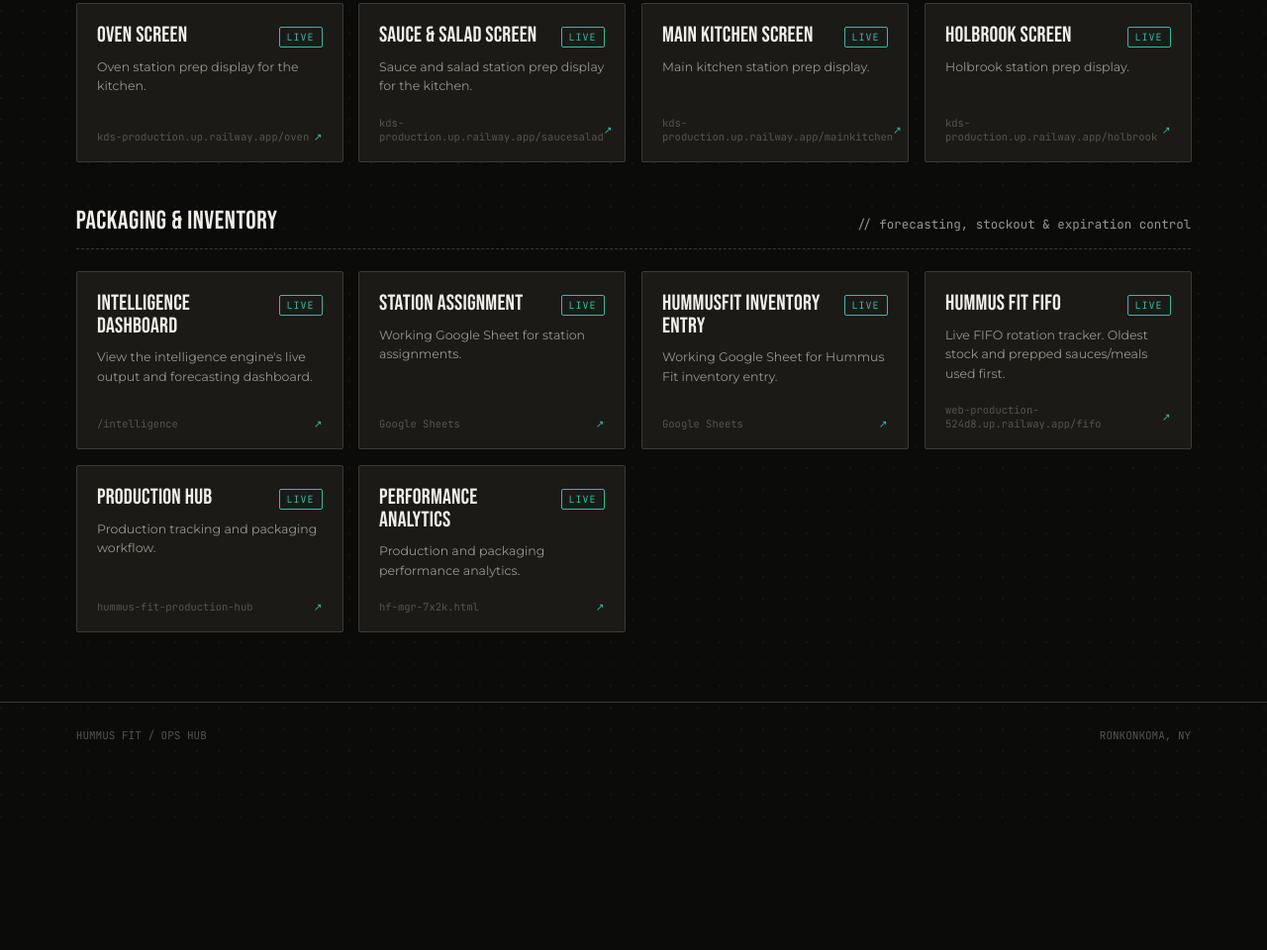
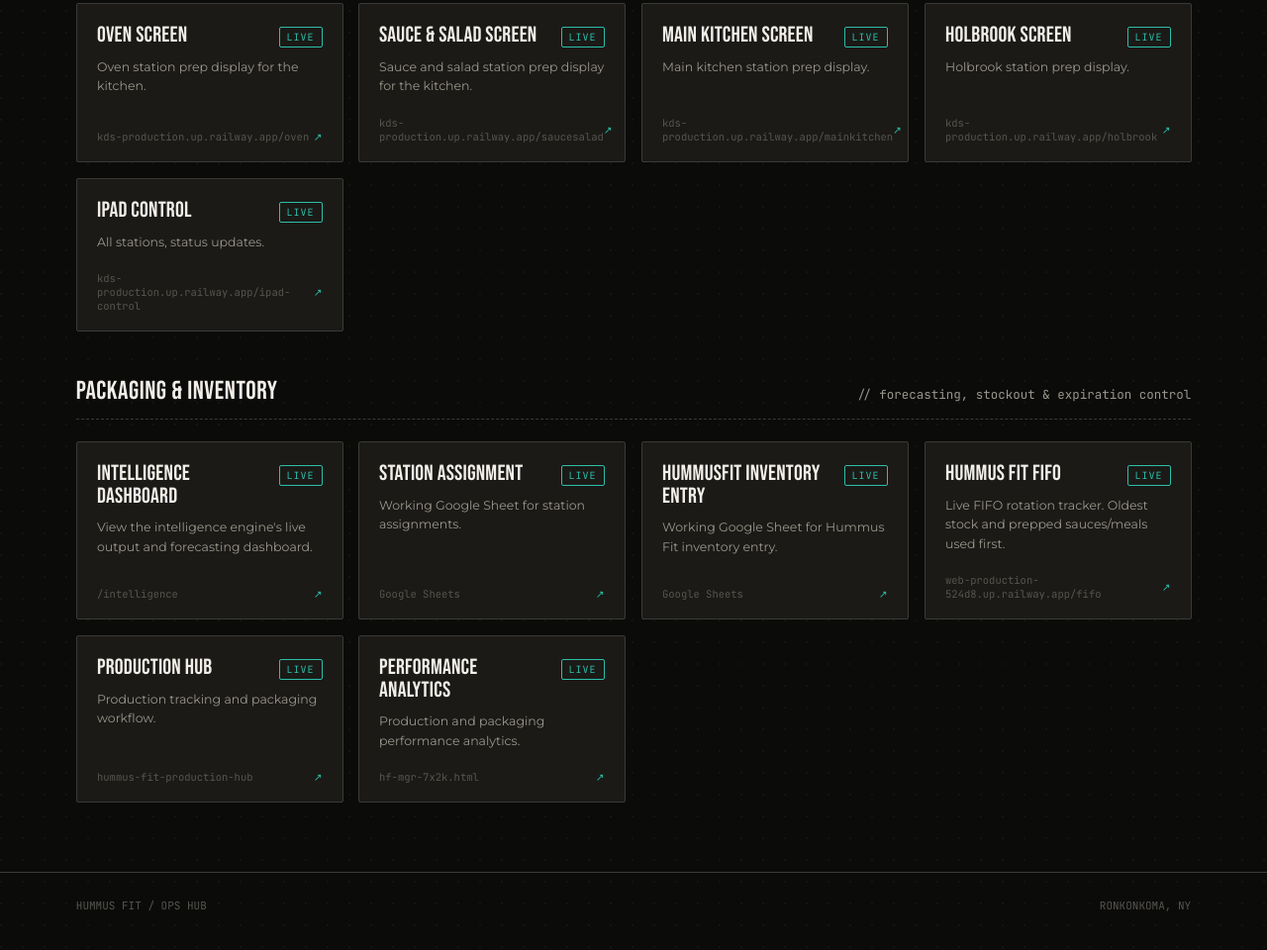
Before and after one commit to tunahanmavruk-lgtm/hummusfit-ops-hub, a website: page index.html in a window 1280 px wide. Shown: the part 958-1918 px from the top of the page at 99% size. Before the commit the page ends 1788 px from the top, so only its background shows below. Drawn offline with Linux system fonts and the light colour scheme.

Commit message:
add iPad Control to Station Assignments Screens

```diff
--- a/index.html
+++ b/index.html
@@ -507,6 +507,15 @@
           </div>
           <p class="ticket-desc">Holbrook station prep display.</p>
           <div class="ticket-foot"><span>kds-production.up.railway.app/holbrook</span><span class="ticket-arrow">↗</span></div>
+        </a>
+
+        <a class="ticket" data-id="t37" data-name="iPad Control" href="https://hummusfit-kds-production.up.railway.app/ipad-control" target="_blank" rel="noopener">
+          <div class="ticket-top">
+            <span class="ticket-name">iPad Control</span>
+            <span class="ticket-status status-live">Live</span>
+          </div>
+          <p class="ticket-desc">All stations, status updates.</p>
+          <div class="ticket-foot"><span>kds-production.up.railway.app/ipad-control</span><span class="ticket-arrow">↗</span></div>
         </a>
 
       </div>
```
